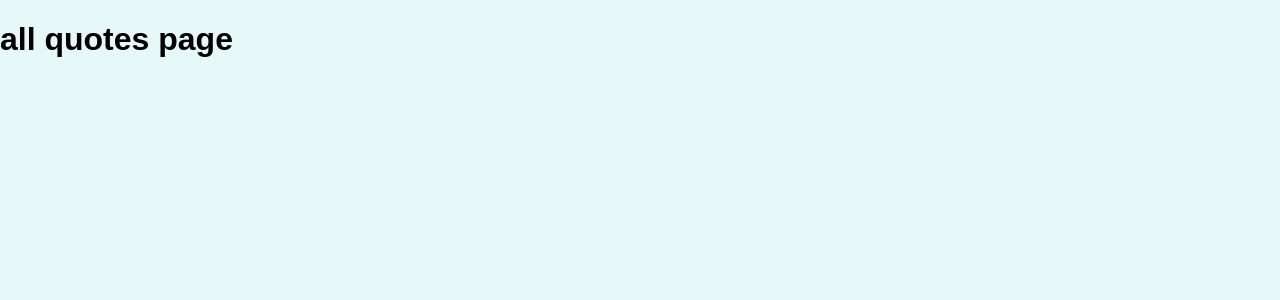
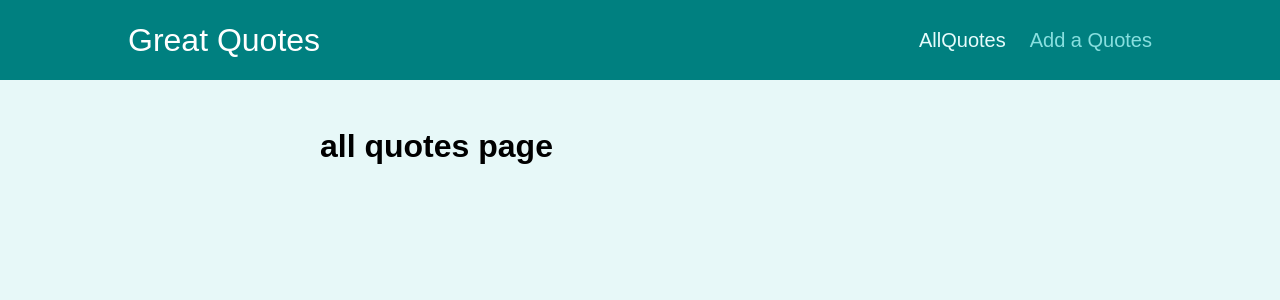
Before and after one commit to ShakiLhossain900/router-project-practice-max, a React (Create React App) app: page /quotes in a window 1280 px wide. Shown: the top 300 px of the page. Built offline with nearby package versions, Linux system fonts and the light colour scheme.

Commit message:
adding layout wrapper

```diff
--- a/src/App.js
+++ b/src/App.js
@@ -3,9 +3,11 @@
 import AllQuotes from "./pages/AllQuotes";
 import QuouteDetails from "./pages/QuouteDetails";
 import NewQuote from "./pages/NewQuote";
+import Layout from "./components/layout/Layout";
 
 function App() {
   return (
+    <Layout>
       <Switch>
         <Route path="/" exact>
           <Redirect to="/quotes" />
@@ -21,6 +23,7 @@
           <NewQuote />
         </Route>
       </Switch>
+    </Layout>
   );
 }
 
--- /dev/null
+++ b/src/components/layout/Layout.js
@@ -0,0 +1,16 @@
+import {Fragment} from 'react';
+import classes from './Layout.module.css';
+import MainNavigation from './MainNavigation';
+
+const Layout = (props) => {
+    return (
+        <Fragment>
+            <MainNavigation/>
+            <main className={classes.main}>
+             {props.children}
+            </main>
+        </Fragment>
+    );
+};
+
+export default Layout;
--- /dev/null
+++ b/src/components/layout/MainNavigation.js
@@ -0,0 +1,28 @@
+import React from "react";
+import { NavLink } from "react-router-dom";
+
+import classes from "./MainNavigation.module.css";
+
+const MainNavigation = () => {
+  return (
+    <header className={classes.header}>
+      <div className={classes.logo}>Great Quotes</div>
+      <nav className={classes.nav}>
+        <ul>
+          <li>
+            <NavLink to="/quotes" activeClassName={classes.active}>
+              AllQuotes
+            </NavLink>
+          </li>
+          <li>
+            <NavLink to="/new-quote" activeClassName={classes.active}>
+              Add a Quotes
+            </NavLink>
+          </li>
+        </ul>
+      </nav>
+    </header>
+  );
+};
+
+export default MainNavigation;
--- a/src/pages/QuouteDetails.js
+++ b/src/pages/QuouteDetails.js
@@ -1,11 +1,17 @@
-import React from 'react';
+import {Fragment} from 'react';
+import { useParams,Route } from 'react-router-dom';
+import Comments from '../components/comments/Comments';
 
 const QuouteDetails = () => {
+  const params =  useParams()
     return (
-        <div>
+        <Fragment>
             <h1> quotes details page</h1>
-
-        </div>
+            <p>{params.quoteId}</p>
+            <Route path={`/quotes/${params.quoteId}/comments`}>
+                <Comments/>
+            </Route>
+        </Fragment>
     );
 };
 
```
Lines whose indentation alone changed are shown as unchanged.
